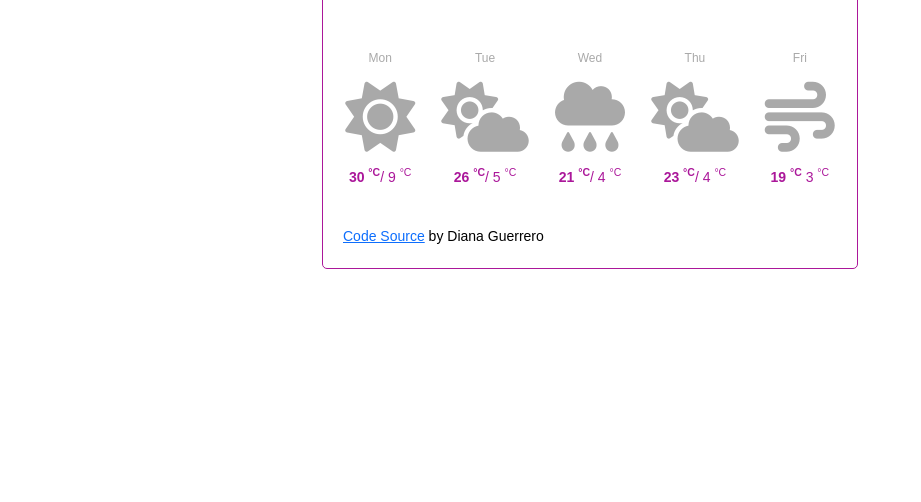
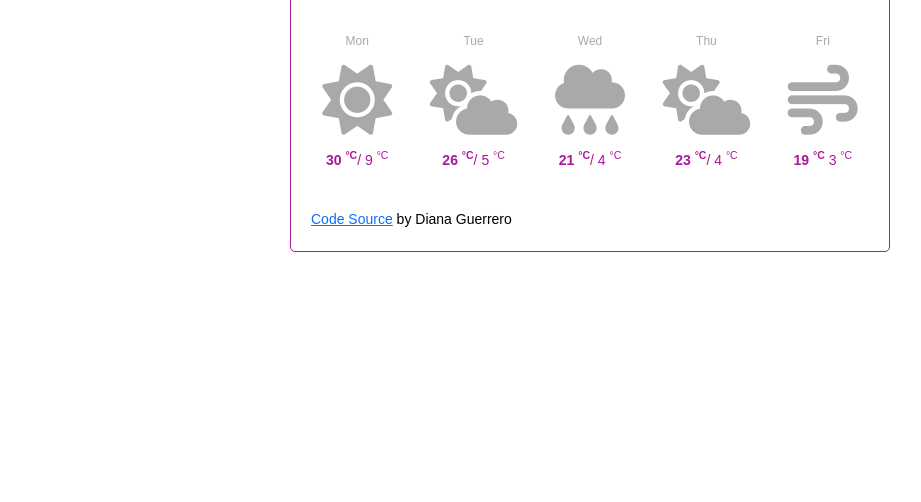
Before and after one commit to dgriba/weatherpanel, a website built with Parcel: page index.html in a window 1280 px wide. Shown: the part 298-800 px from the top of the page, without its empty margins (50-971 px from the left). Built offline with nearby package versions, Linux system fonts and the light colour scheme.

Commit message:
CSS Margin change

```diff
--- a/src/styles.css
+++ b/src/styles.css
@@ -2,9 +2,6 @@ body {
   font-family: Arial, Helvetica, sans-serif;
   margin: 25px;
   color: black;
-  max-width: 600px;
-  margin: 30px auto;
-  padding: 20px;
 }
 
 .logo {
```
